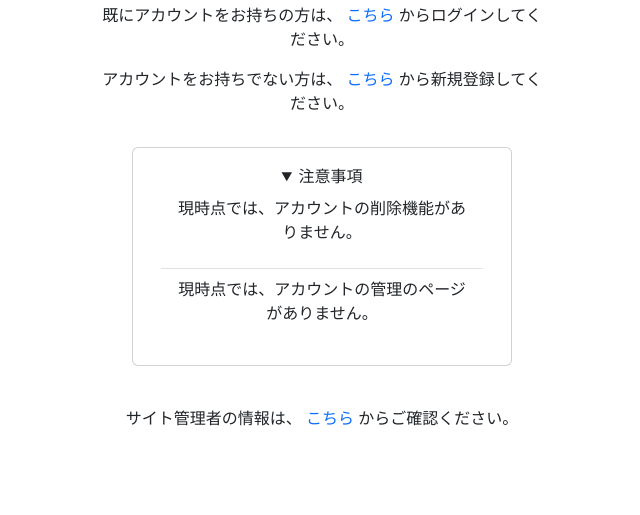
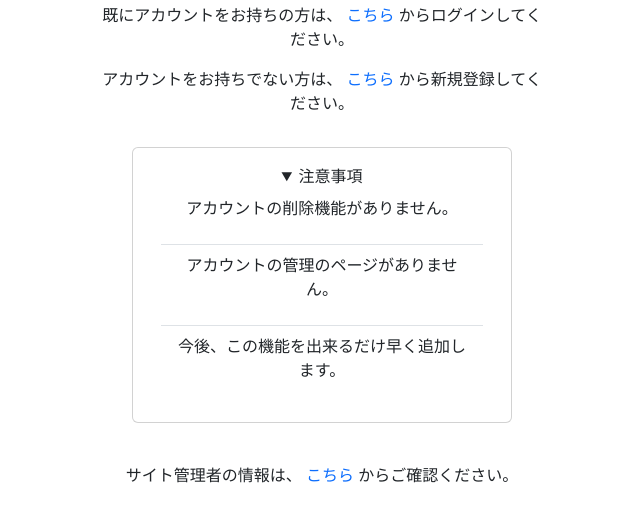
Before and after one commit to Neuron-Grid/RSS_News, a Django app: page / in a window 1280 px wide, after a click on "注意事項". Shown: the part 285-800 px from the top of the page, without its empty margins (318-958 px from the left). Run offline with Django 4.2, Linux system fonts and the light colour scheme; some libraries are stand-ins or nearby versions.

Commit message:
注意事項を追記しました。

```diff
--- a/templates/account/signup.html
+++ b/templates/account/signup.html
@@ -75,6 +75,9 @@
                                         <li class="list-group-item">
                                             <p>現時点では、アカウントの管理のページがありません。</p>
                                         </li>
+                                        <li class="list-group-item">
+                                            <p>今後、この機能を出来るだけ早く追加します。</p>
+                                        </li>
                                     </ul>
                                 </details>
                             </div>
--- a/templates/reader/index.html
+++ b/templates/reader/index.html
@@ -42,10 +42,13 @@
                                 <summary>注意事項</summary>
                                 <ul class="list-group list-group-flush">
                                     <li class="list-group-item">
-                                        <p>現時点では、アカウントの削除機能がありません。</p>
+                                        <p>アカウントの削除機能がありません。</p>
                                     </li>
                                     <li class="list-group-item">
-                                        <p>現時点では、アカウントの管理のページがありません。</p>
+                                        <p>アカウントの管理のページがありません。</p>
+                                    </li>
+                                    <li class="list-group-item">
+                                        <p>今後、この機能を出来るだけ早く追加します。</p>
                                     </li>
                                 </ul>
                             </details>
```
